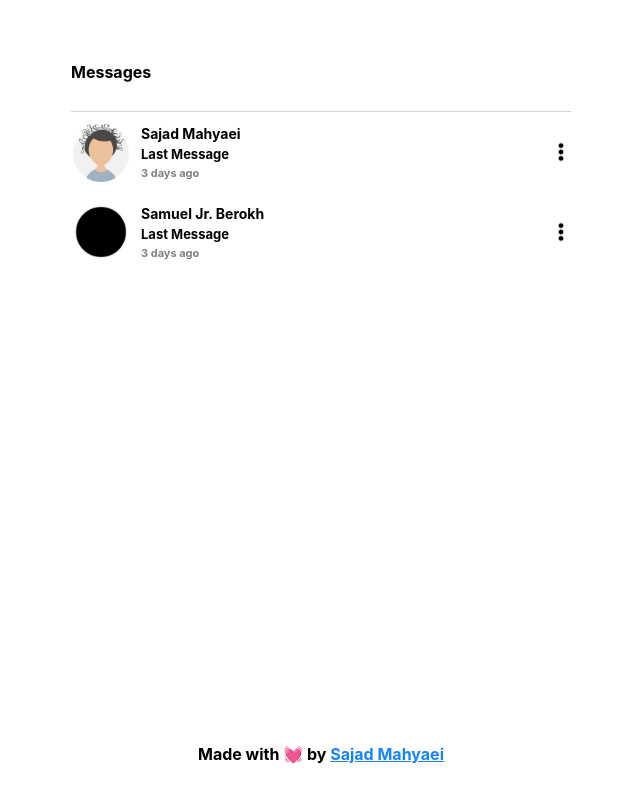
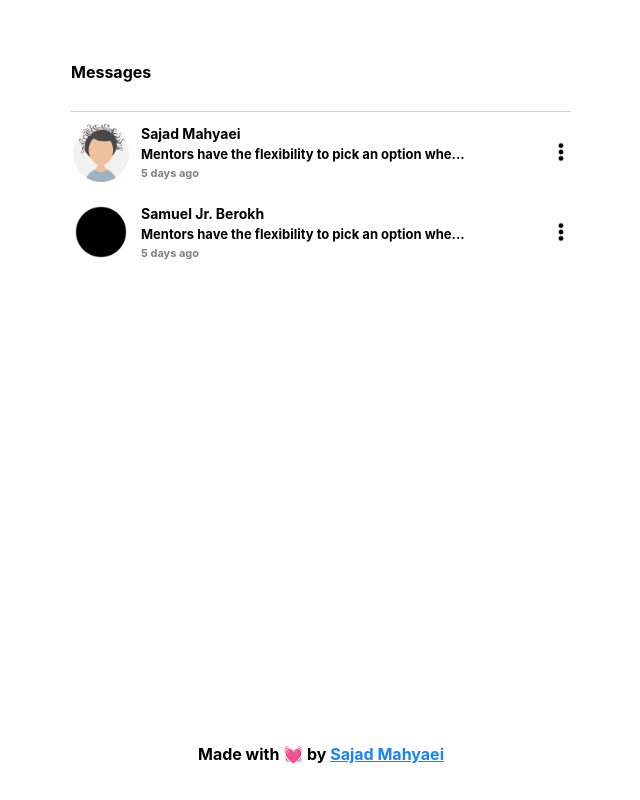
Before and after one commit to Sajadmhy/Chat-App, a Next.js app: page / in a window 1280 px wide. Shown: the whole page, without its empty margins (319-959 px from the left). Built offline with nearby package versions, Linux system fonts and the light colour scheme.

Commit message:
Set up preview text and date on main page

```diff
--- a/pages/index.js
+++ b/pages/index.js
@@ -3,15 +3,18 @@ import Image from 'next/image'
 import Link from 'next/link'
 import styles from '../styles/Home.module.css'
 import { Data } from '../components/Data'
-import { useState } from 'react'
+import { useContext, useState } from 'react'
+import { Context } from '../components/GlobalStates'
+import moment from 'moment'
 
 export default function Home() {
+  const [messages] = useContext(Context);
 
   return (
     <div className={styles.container}>
       <Head>
         <title>Chat App</title>
-        <meta name="description" content="Chat-box created with next.js" />
+        <meta name="description" content="Chat App created with Next.js and love" />
         <link rel="icon" href="/chat-favicon.png" />
       </Head>
       <main className={styles.main}>
@@ -29,8 +32,9 @@ export default function Home() {
           />
           <div className={styles.details}>
             <p>Sajad Mahyaei</p>
-            <p>Last Message</p>
-            <p>3 days ago</p>
+            <p>{ messages[messages.length-1].text.length > 60 ?
+             messages[messages.length-1].text.slice(0,50).concat('...') : messages[messages.length-1].text }</p>
+            <p>{moment(messages[messages.length-1].date).diff(moment(), 'days') === 0 ? 'Today' : `${-moment(messages[messages.length-1].date).diff(moment(), 'days')} days ago`} </p>
           </div>
           <span className={styles.space}></span>
           <Image
@@ -53,8 +57,9 @@ export default function Home() {
           />
           <div className={styles.details}>
             <p>Samuel Jr. Berokh</p>
-            <p>Last Message</p>
-            <p>3 days ago</p>
+            <p>{ messages[messages.length-1].text.length > 60 ?
+             messages[messages.length-1].text.slice(0,50).concat('...') : messages[messages.length-1].text }</p>
+            <p>{moment(messages[messages.length-1].date).diff(moment(), 'days') === 0 ? 'Today' : `${-moment(messages[messages.length-1].date).diff(moment(), 'days')} days ago`} </p>
           </div>
           <span className={styles.space}></span>
           <Image
```
